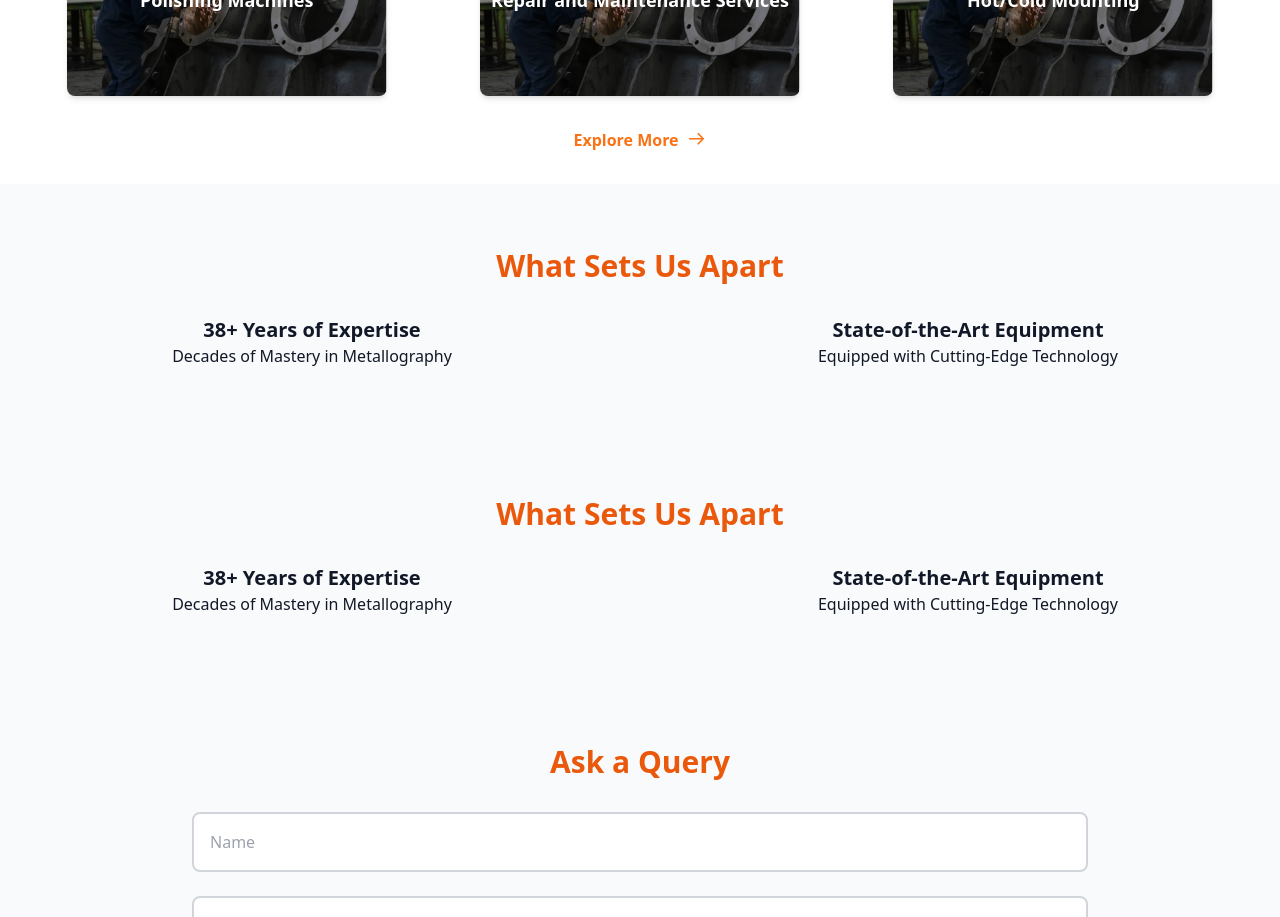
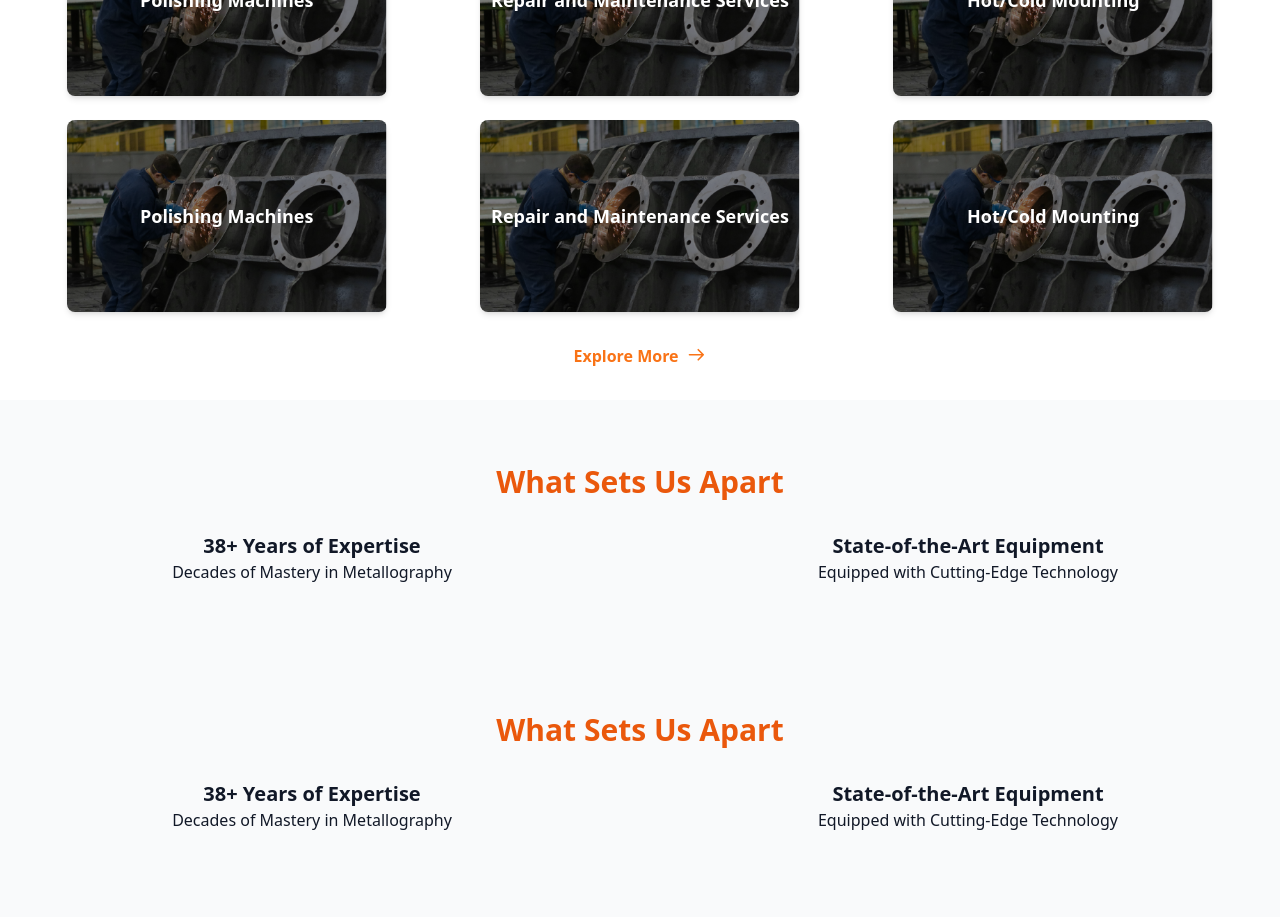
Before and after one commit to DelXN-shivam/Metatech_Industries, a Next.js app: page / in a window 1280 px wide. Shown: the part 1200-2117 px from the top of the page. Built offline with nearby package versions, Linux system fonts and the light colour scheme.

Commit message:
New updates

```diff
--- a/src/app/components/ExpertiseSection.jsx
+++ b/src/app/components/ExpertiseSection.jsx
@@ -13,6 +13,18 @@ const ExpertiseSection = () => {
         },
         {
             title: 'Automatic Cutting Machines',
+            image: '/images/image_1.png',
+        },
+        {
+            title: 'Polishing Machines',
+            image: '/images/image_1.png',
+        },
+        {
+            title: 'Repair and Maintenance Services',
+            image: '/images/image_1.png',
+        },
+        {
+            title: 'Hot/Cold Mounting',
             image: '/images/image_1.png',
         },
         {
```
